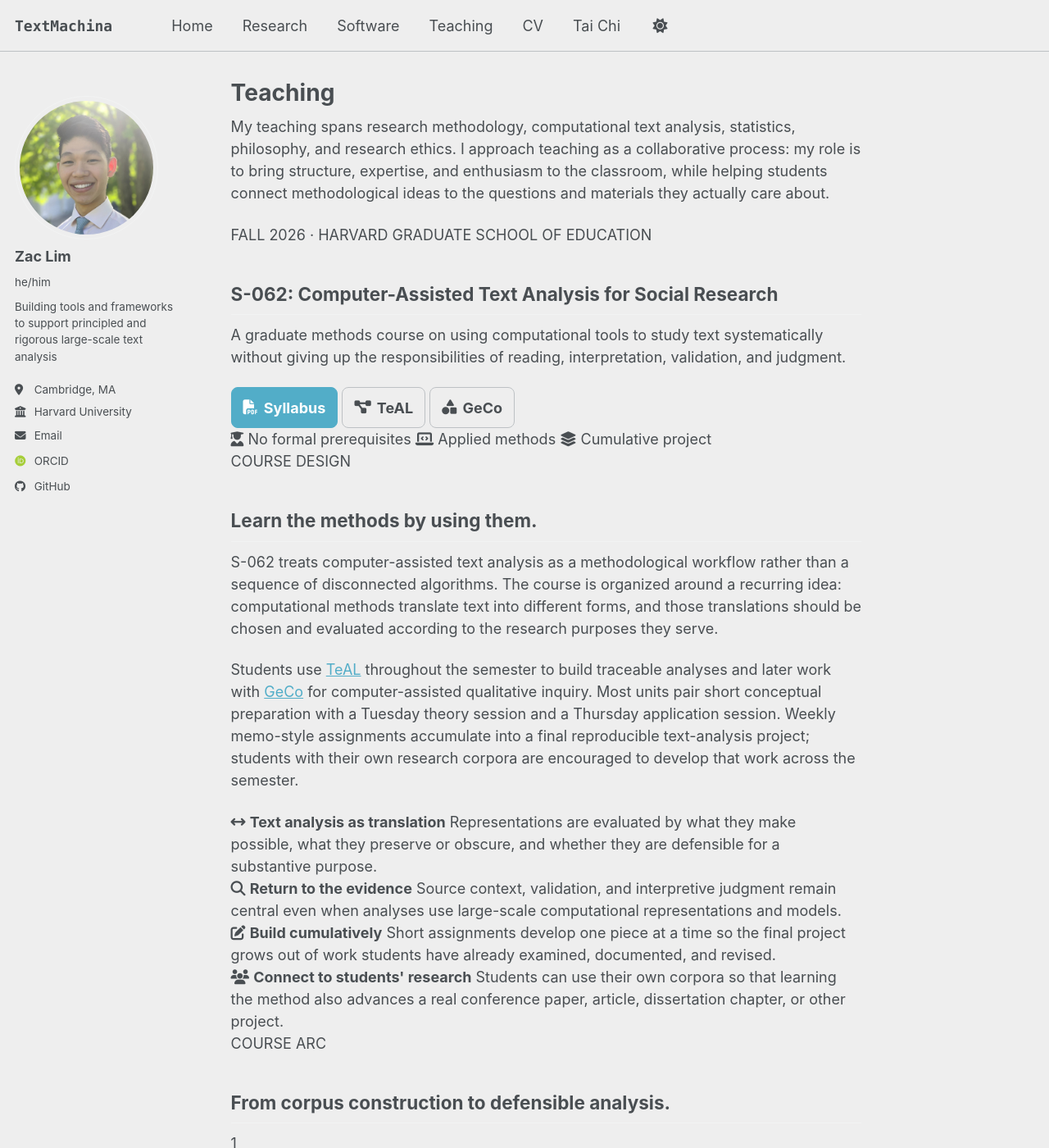
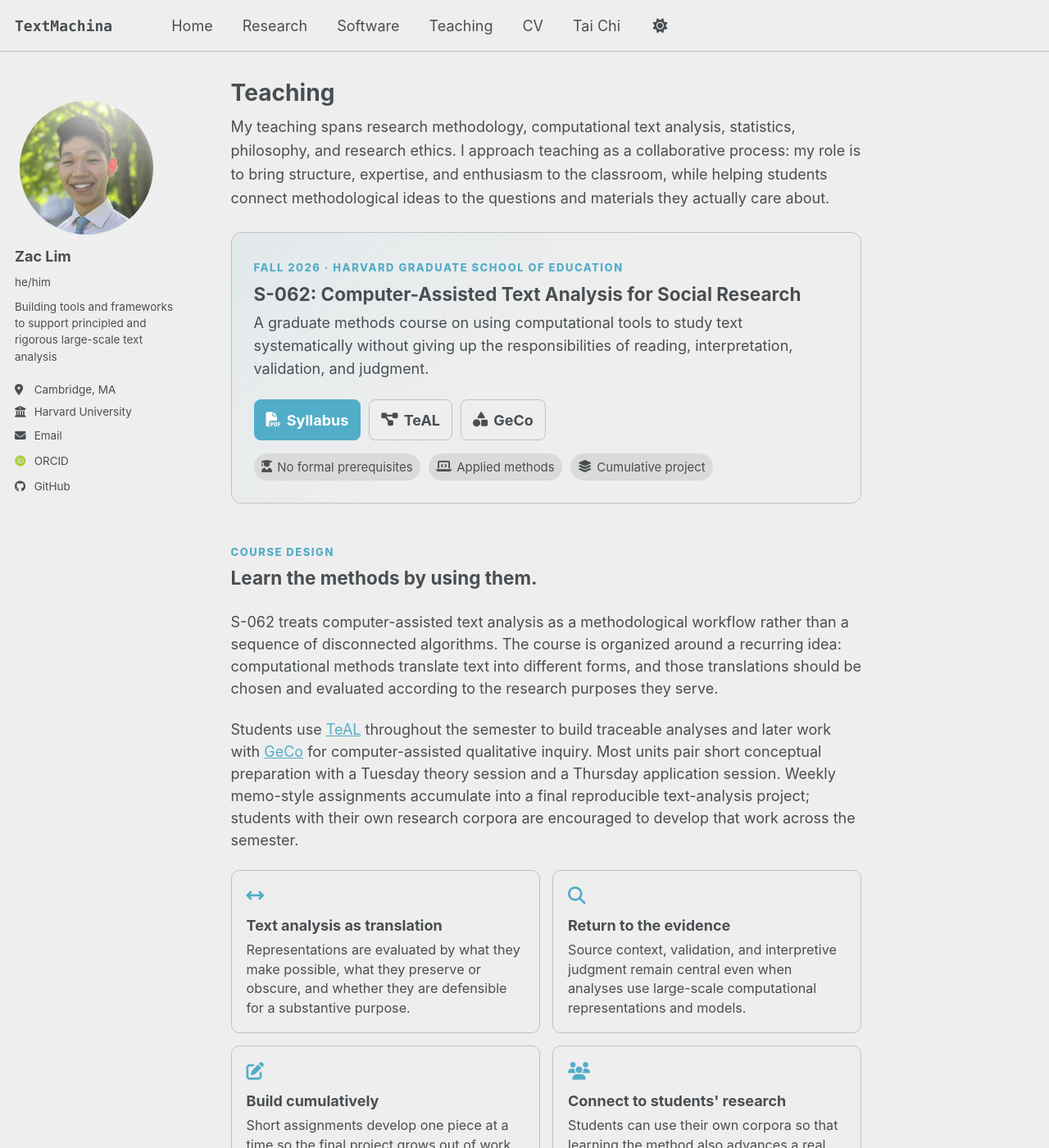
Before and after one commit to zacthinks/zacthinks.github.io, a Jekyll site: the page built from _pages/teaching.html, in a window 1280 px wide and 1400 px high. Shown: the whole window at 82% size. Built offline with Jekyll 4.4.1, drawn with Linux system fonts in a browser that asks for light colours; some web fonts are replaced; a script bundle is joined from its source files by our own code; library files that are not in the unit come from our copies.

Commit message:
Style Teaching page

```diff
--- a/assets/css/main.scss
+++ b/assets/css/main.scss
@@ -771,3 +771,209 @@
 .geco-scope h2 {
   margin-top: 0;
 }
+
+
+
+/* Teaching page */
+.teaching-intro {
+  max-width: 56rem;
+  font-size: 1.02em;
+  line-height: 1.6;
+}
+
+.teaching-feature {
+  margin: 1.5rem 0 2.4rem;
+  padding: 1.5rem;
+  border: 1px solid var(--global-dark-border-color);
+  border-radius: 12px;
+  background:
+    linear-gradient(135deg, color-mix(in srgb, var(--global-link-color) 8%, transparent), transparent 45%),
+    var(--global-bg-color);
+}
+
+.teaching-feature__eyebrow,
+.teaching-section__kicker {
+  display: inline-block;
+  margin-bottom: 0.45rem;
+  font-family: $sans-serif;
+  font-size: 0.72em;
+  font-weight: 800;
+  letter-spacing: 0.12em;
+  color: var(--global-link-color);
+}
+
+.teaching-feature h2 {
+  margin: 0 0 0.45rem;
+  padding: 0;
+  border: 0;
+}
+
+.teaching-feature__lead {
+  max-width: 52rem;
+  margin-bottom: 1rem;
+  font-size: 1em;
+  line-height: 1.55;
+}
+
+.teaching-actions,
+.teaching-badges {
+  display: flex;
+  flex-wrap: wrap;
+  gap: 0.55rem;
+}
+
+.teaching-badges {
+  margin-top: 0.9rem;
+  font-family: $sans-serif;
+  font-size: 0.83em;
+}
+
+.teaching-badges span {
+  display: inline-flex;
+  align-items: center;
+  gap: 0.35rem;
+  padding: 0.3rem 0.52rem;
+  border-radius: 999px;
+  background: var(--details-summary-bg);
+}
+
+.teaching-section {
+  margin: 2.4rem 0;
+}
+
+.teaching-section__heading {
+  margin-bottom: 0.8rem;
+}
+
+.teaching-section__heading h2 {
+  margin-top: 0;
+}
+
+.teaching-principles {
+  display: grid;
+  grid-template-columns: repeat(2, minmax(0, 1fr));
+  gap: 0.85rem;
+  margin-top: 1rem;
+}
+
+.teaching-principle {
+  padding: 1rem;
+  border: 1px solid var(--global-dark-border-color);
+  border-radius: 10px;
+  background: var(--global-bg-color);
+}
+
+.teaching-principle > i {
+  margin-bottom: 0.6rem;
+  font-size: 1.2em;
+  color: var(--global-link-color);
+}
+
+.teaching-principle strong,
+.teaching-principle span {
+  display: block;
+}
+
+.teaching-principle strong {
+  margin-bottom: 0.3rem;
+}
+
+.teaching-principle span {
+  font-size: 0.9em;
+  line-height: 1.45;
+}
+
+.teaching-arc {
+  display: grid;
+  grid-template-columns: repeat(2, minmax(0, 1fr));
+  gap: 0.85rem;
+}
+
+.teaching-arc__item {
+  display: flex;
+  gap: 0.8rem;
+  padding: 1rem;
+  border: 1px solid var(--global-dark-border-color);
+  border-radius: 10px;
+}
+
+.teaching-arc__number {
+  display: flex;
+  width: 2rem;
+  height: 2rem;
+  flex: 0 0 2rem;
+  align-items: center;
+  justify-content: center;
+  border-radius: 999px;
+  background: var(--global-link-color);
+  color: #fff;
+  font-family: $sans-serif;
+  font-weight: 800;
+}
+
+.teaching-arc__item strong {
+  display: block;
+  margin-bottom: 0.25rem;
+}
+
+.teaching-arc__item p {
+  margin: 0;
+  font-size: 0.9em;
+  line-height: 1.45;
+}
+
+.teaching-history {
+  border-top: 1px solid var(--global-dark-border-color);
+}
+
+.teaching-history__item {
+  padding: 0.9rem 0;
+  border-bottom: 1px solid var(--global-dark-border-color);
+}
+
+.teaching-history__title {
+  font-family: $sans-serif;
+  font-weight: 700;
+}
+
+.teaching-history__meta {
+  margin-top: 0.12rem;
+  font-family: $sans-serif;
+  font-size: 0.83em;
+  opacity: 0.72;
+}
+
+.teaching-history__item p {
+  margin: 0.35rem 0 0;
+  font-size: 0.92em;
+  line-height: 1.5;
+}
+
+.teaching-cv-link {
+  margin-top: 1rem;
+  font-family: $sans-serif;
+  font-weight: 650;
+}
+
+.teaching-cv-link a {
+  text-decoration: none;
+}
+
+@media (max-width: 700px) {
+  .teaching-principles,
+  .teaching-arc {
+    grid-template-columns: 1fr;
+  }
+
+  .teaching-feature {
+    padding: 1.2rem;
+  }
+
+  .teaching-actions {
+    flex-direction: column;
+  }
+
+  .teaching-actions .teal-button {
+    justify-content: center;
+  }
+}
```
